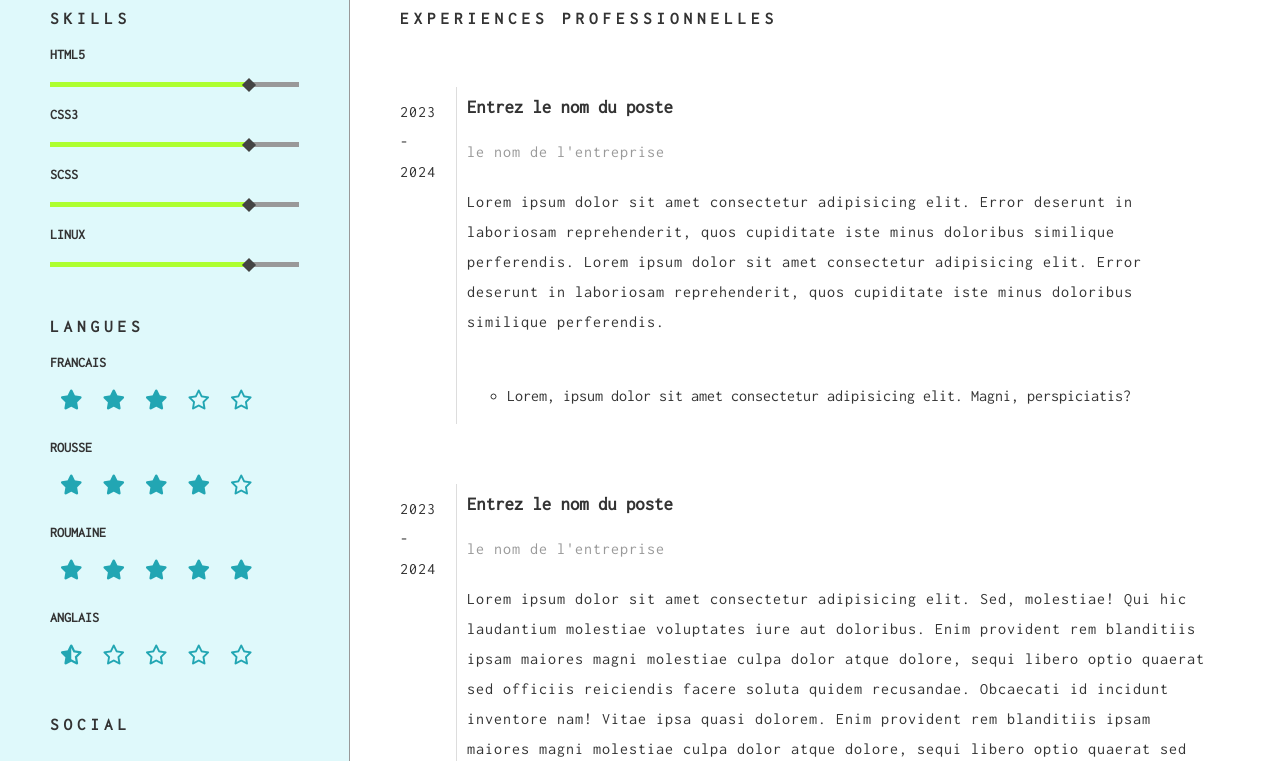
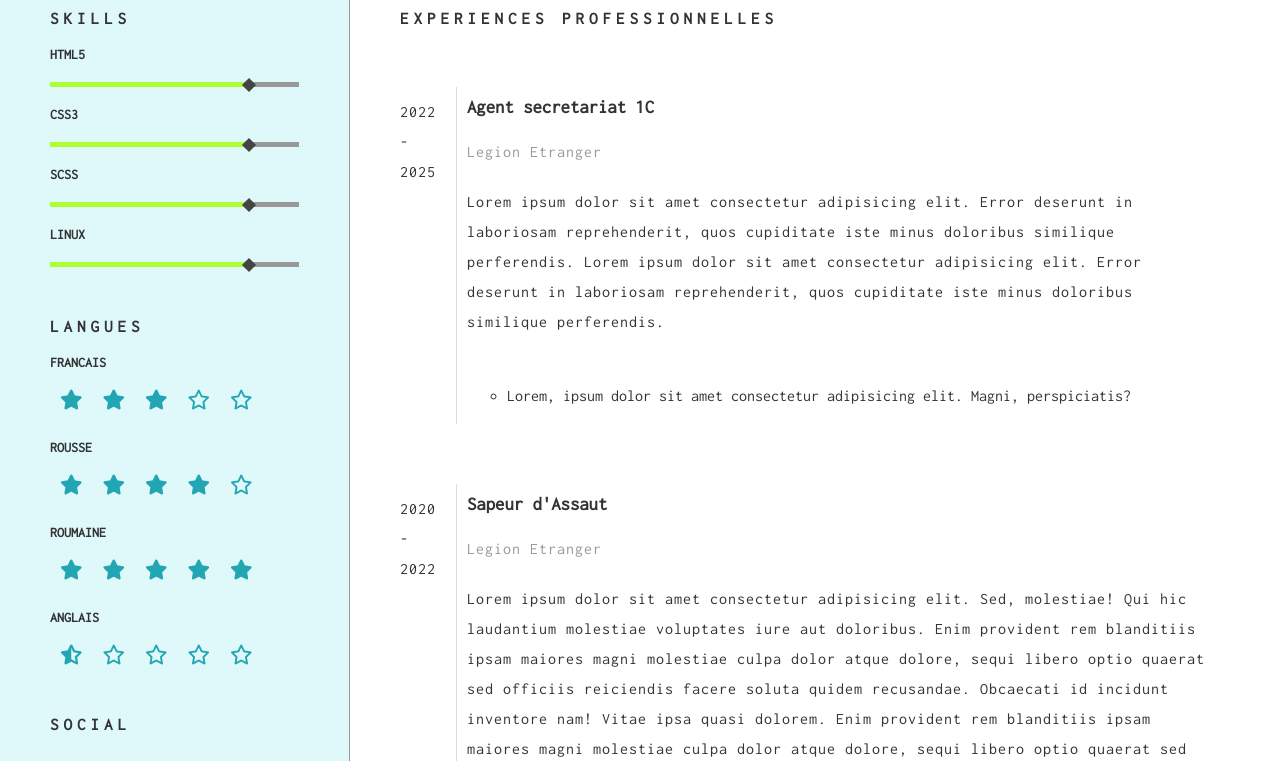
Before and after one commit to nnicu98/html-css-cours-Dyma-netlify, a website: page index.html in a window 1280 px wide. Shown: the part 740-1501 px from the top of the page. Drawn offline with Linux system fonts and the light colour scheme; a web font is replaced by a local one.

Commit message:
profil - 3

```diff
--- a/index.html
+++ b/index.html
@@ -1,25 +1,18 @@
 <!DOCTYPE html>
 <html lang="en">
+
 <head>
     <meta charset="UTF-8">
     <meta name="viewport" content="width=device-width, initial-scale=1.0">
     <link rel="preconnect" href="https://fonts.googleapis.com">
-<script
-    src="https://kit.fontawesome.com/0ff922a1dc.js"
-    crossorigin="anonymous"
-    ></script>
-<link
-    rel="preconnect"
-    href="https://fonts.googleapis.com">
-<link
-    rel="preconnect"
-    href="https://fonts.gstatic.com"
-    crossorigin>
-<link
-    href="https://fonts.googleapis.com/css2?family=Inconsolata:wdth,wght@300,400,700&family=Reddit+Sans&display=swap"
-    rel="stylesheet">
-<link rel="stylesheet" href="css/style.css">
-<link rel="stylesheet" href="css/variables.css">
+    <script src="https://kit.fontawesome.com/0ff922a1dc.js" crossorigin="anonymous"></script>
+    <link rel="preconnect" href="https://fonts.googleapis.com">
+    <link rel="preconnect" href="https://fonts.gstatic.com" crossorigin>
+    <link
+        href="https://fonts.googleapis.com/css2?family=Inconsolata:wdth,wght@300,400,700&family=Reddit+Sans&display=swap"
+        rel="stylesheet">
+    <link rel="stylesheet" href="css/style.css">
+    <link rel="stylesheet" href="css/variables.css">
     <title>CV - Nicu</title>
 </head>
 
@@ -38,9 +31,7 @@
             </p>
         </header>
         <section class="picture">
-            <img
-      src="photos/solo-leveling.png"
-      alt="solo"/>
+            <img src="photos/solo-leveling.png" alt="solo" />
         </section>
         <aside>
             <div class="block">
@@ -123,22 +114,17 @@
                 </div>
                 <div class="social-container">
                     <i class="fa-brands fa-facebook"></i>
-                    <p><a href="https://www.facebook.com/nicolai.nicu.14"
-                        target="_blank"
-                        >facebook</a></p>
+                    <p><a href="https://www.facebook.com/nicolai.nicu.14" target="_blank">facebook</a></p>
                 </div>
                 <div class="social-container">
                     <i class="fa-brands fa-instagram"></i>
                     <p><a href="https://www.instagram.com/nicunicolai_1?igsh=dzR0am5zNjRyMWxr&utm_source=qr"
-                        target="_blank"
-                        >instagram</a></p>
+                            target="_blank">instagram</a></p>
                 </div>
                 <div class="social-container">
                     <i class="fa-brands fa-linkedin"></i>
-                    <p><a
-                        href="https://www.linkedin.com/in/nicolai-nicu-a75317222?utm_source=share&utm_campaign=share_via&utm_content=profile&utm_medium=ios_app"
-                        target="_blank"
-                        >linkedin</a></p>
+                    <p><a href="https://www.linkedin.com/in/nicolai-nicu-a75317222?utm_source=share&utm_campaign=share_via&utm_content=profile&utm_medium=ios_app"
+                            target="_blank">linkedin</a></p>
                 </div>
             </div>
         </aside>
@@ -150,22 +136,46 @@
                 aux visions avant-gardistes. Ma rigueur dans l'organisation, la planification et la vérification de code
                 me permet de garantir une qualité irréprochable dans chaque projet que je mène.
                 Maîtrisant les technologies de pointe telles que HTML5, CSS3, PHP, Linux et SASS,
-                je suis désireuse de mettre mon expertise au service d'une entreprise dynamique offrant des perspectives d'évolution.
-                Bien que récemment arrivée dans le secteur, mon engagement dans l'apprentissage continu à travers des cours en ligne témoigne de ma volonté
+                je suis désireuse de mettre mon expertise au service d'une entreprise dynamique offrant des perspectives
+                d'évolution.
+                Bien que récemment arrivée dans le secteur, mon engagement dans l'apprentissage continu à travers des
+                cours en ligne témoigne de ma volonté
                 et de ma capacité à me développer rapidement et efficacement dans ce domaine.
             </p>
             <h2 class="title-small">EXPERIENCES PROFESSIONNELLES</h2>
             <div class="experience">
-                <p>2023 <br> - <br> 2024</p>
+                <p>2022 <br> - <br> 2025</p>
                 <div class="timeline"></div>
                 <div class="content">
-                    <h3>Entrez le nom du poste</h3>
-                    <p class="text-hint mb-2">le nom de l'entreprise</p>
+                    <h3>Agent secretariat 1C</h3>
+                    <p class="text-hint mb-2">Legion Etranger</p>
                     <p class="mb-5">
                         Lorem ipsum dolor sit amet consectetur adipisicing elit. Error deserunt in
                         laboriosam reprehenderit, quos cupiditate iste minus doloribus similique perferendis.
                         Lorem ipsum dolor sit amet consectetur adipisicing elit. Error deserunt in
                         laboriosam reprehenderit, quos cupiditate iste minus doloribus similique perferendis.
+                    </p>
+                    <ul>
+                        <li>
+                            Lorem, ipsum dolor sit amet consectetur adipisicing elit. Magni, perspiciatis?
+                        </li>
+                    </ul>
+                </div>
+            </div>
+            <div class="experience">
+                <p>2020 <br> - <br> 2022</p>
+                <div class="timeline"></div>
+                <div class="content">
+                    <h3>Sapeur d'Assaut</h3>
+                    <p class="text-hint mb-2">Legion Etranger</p>
+                    <p class="mb-5">
+                        Lorem ipsum dolor sit amet consectetur adipisicing elit. Sed, molestiae! Qui hic laudantium
+                        molestiae voluptates iure aut doloribus.
+                        Enim provident rem blanditiis ipsam maiores magni molestiae culpa dolor atque dolore, sequi
+                        libero optio quaerat sed officiis reiciendis
+                        facere soluta quidem recusandae. Obcaecati id incidunt inventore nam! Vitae ipsa quasi dolorem.
+                        Enim provident rem blanditiis ipsam maiores magni molestiae culpa dolor atque dolore, sequi
+                        libero optio quaerat sed officiis reiciendis.
                     </p>
                     <ul>
                         <li>
@@ -181,29 +191,13 @@
                     <h3>Entrez le nom du poste</h3>
                     <p class="text-hint mb-2">le nom de l'entreprise</p>
                     <p class="mb-5">
-                        Lorem ipsum dolor sit amet consectetur adipisicing elit. Sed, molestiae! Qui hic laudantium molestiae voluptates iure aut doloribus.
-                        Enim provident rem blanditiis ipsam maiores magni molestiae culpa dolor atque dolore, sequi libero optio quaerat sed officiis reiciendis
+                        Lorem ipsum dolor sit amet consectetur adipisicing elit. Sed, molestiae! Qui hic laudantium
+                        molestiae voluptates iure aut doloribus.
+                        Enim provident rem blanditiis ipsam maiores magni molestiae culpa dolor atque dolore, sequi
+                        libero optio quaerat sed officiis reiciendis
                         facere soluta quidem recusandae. Obcaecati id incidunt inventore nam! Vitae ipsa quasi dolorem.
-                        Enim provident rem blanditiis ipsam maiores magni molestiae culpa dolor atque dolore, sequi libero optio quaerat sed officiis reiciendis.
-                    </p>
-                    <ul>
-                        <li>
-                            Lorem, ipsum dolor sit amet consectetur adipisicing elit. Magni, perspiciatis?
-                        </li>
-                    </ul>
-                </div>
-            </div>
-            <div class="experience">
-                <p>2023 <br> - <br> 2024</p>
-                <div class="timeline"></div>
-                <div class="content">
-                    <h3>Entrez le nom du poste</h3>
-                    <p class="text-hint mb-2">le nom de l'entreprise</p>
-                    <p class="mb-5">
-                        Lorem ipsum dolor sit amet consectetur adipisicing elit. Sed, molestiae! Qui hic laudantium molestiae voluptates iure aut doloribus.
-                        Enim provident rem blanditiis ipsam maiores magni molestiae culpa dolor atque dolore, sequi libero optio quaerat sed officiis reiciendis
-                        facere soluta quidem recusandae. Obcaecati id incidunt inventore nam! Vitae ipsa quasi dolorem.
-                        Enim provident rem blanditiis ipsam maiores magni molestiae culpa dolor atque dolore, sequi libero optio quaerat sed officiis reiciendis.
+                        Enim provident rem blanditiis ipsam maiores magni molestiae culpa dolor atque dolore, sequi
+                        libero optio quaerat sed officiis reiciendis.
                     </p>
                     <ul>
                         <li>
@@ -225,4 +219,5 @@
         </footer>
     </div>
 </body>
+
 </html>
```
